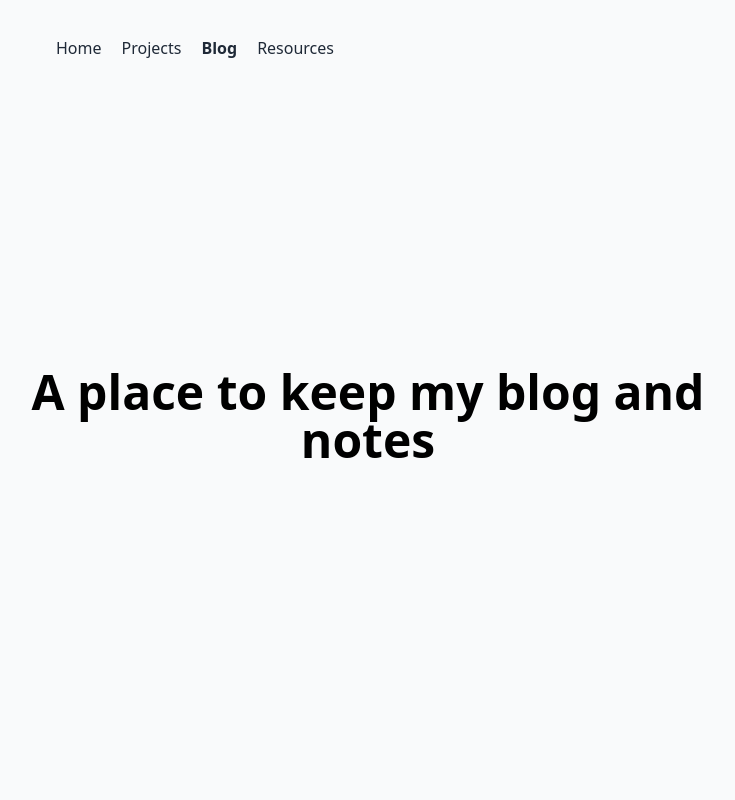
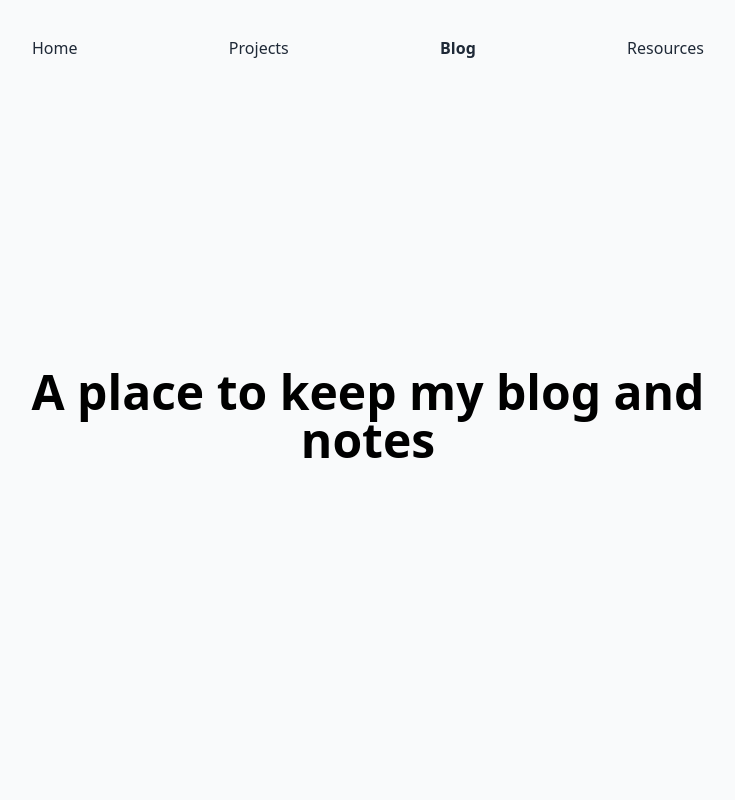
Before and after one commit to HangCcZ/HangC.dev, a Next.js app: page /blog in a window 1280 px wide. Shown: the top 800 px of the page, without its empty margins (272-1007 px from the left). Built offline with nearby package versions, Linux system fonts and the light colour scheme.

Commit message:
changed styles

```diff
--- a/components/NavBar.jsx
+++ b/components/NavBar.jsx
@@ -27,7 +27,7 @@ export default function NavBar() {
   const [open, setOpen] = useState(false)
   return (
     <nav>
-      <div className="mx-auto max-w-2xl px-4 sm:px-6">
+      <div className="mx-auto max-w-2xl">
         <div className="relative flex h-16 items-center justify-between">
           <div className="absolute inset-y-0 left-0 flex items-center sm:hidden">
             {/* Mobile menu button*/}
@@ -45,7 +45,7 @@ export default function NavBar() {
           </div>
           <div className="flex flex-1 items-center justify-center sm:items-stretch sm:justify-start">
             <div className="hidden w-full sm:block">
-              <div className="flex justify-start space-x-5">
+              <div className="flex justify-between space-x-5">
                 {NavItems().map((item) => (
                   <Link href={item.href} key={item.href}>
                     <a
--- a/pages/index.jsx
+++ b/pages/index.jsx
@@ -5,10 +5,12 @@ import TimeLineCard from '../components/TimeLineCard'
 export default function Home({ timelineList }) {
   return (
     <Container>
-      <div className="mx-auto flex max-w-2xl flex-col py-4 px-6">
+      <div className="mx-auto flex max-w-2xl flex-col py-4">
         <div className="mb-6">
-          <h1 className="text-3xl font-bold md:w-2/3 md:text-4xl">Hang Chen</h1>
-          <h2 className="pt-1 text-gray-600">
+          <h1 className="text-3xl font-bold underline decoration-wavy md:w-2/3 md:text-4xl">
+            Hang Chen
+          </h1>
+          <h2 className="pt-1 text-gray-600 sm:pt-3">
             Developer,{' '}
             <a
               href="https://unsplash.com/@hangccz"
```
